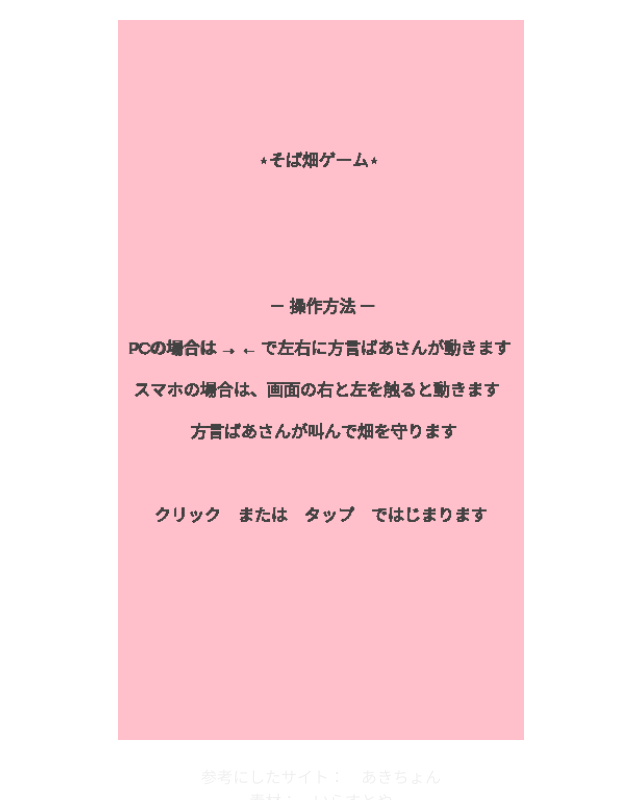
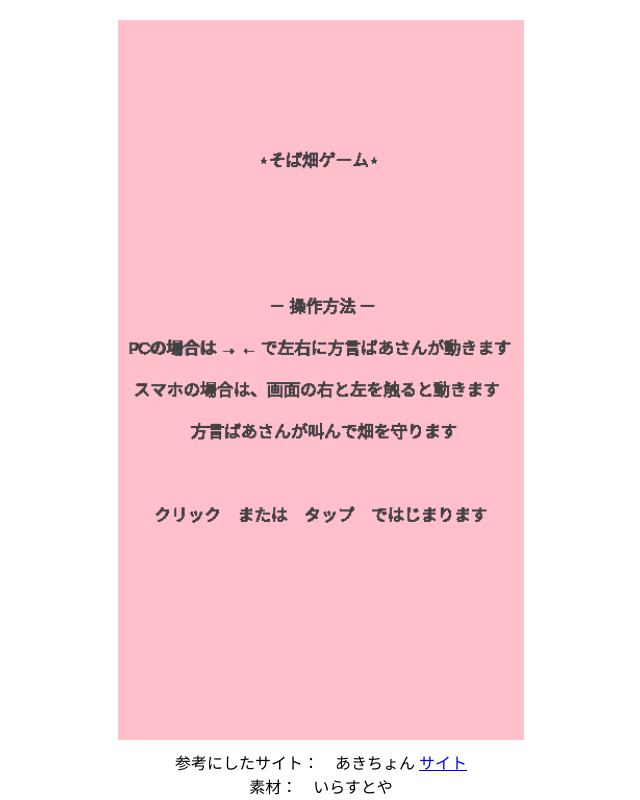
Before and after one commit to nananaorange/soba_minigame, a plain HTML site: page index.html in a window 1280 px wide. Shown: the whole page, without its empty margins (319-959 px from the left). Drawn offline with Linux system fonts and the light colour scheme.

Commit message:
Add files via upload

```diff
--- a/index.html
+++ b/index.html
@@ -14,7 +14,7 @@
   <script src="main.js"></script>
 
   <footer>
-    <p>参考にしたサイト：　あきちょん</p>
+    <p>参考にしたサイト：　あきちょん <a href="https://aki28.com/f/stg2/">サイト</a></p>
     <p>素材：　いらすとや</p>
   </footer>
 </body>
--- a/style.css
+++ b/style.css
@@ -28,3 +28,11 @@ body {
   -webkit-touch-callout:none; // リンク長押しのポップアップを無効化
   -webkit-user-select:none; // テキスト長押しの選択ボックスを無効化
 }
+
+footer {
+  position: absolute;
+  bottom: 0;
+  width: 100%;
+  color: black;
+  height: 50px;
+}
```
